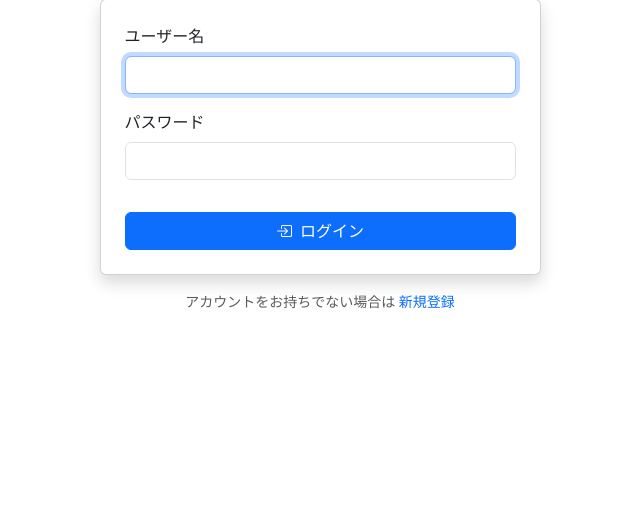
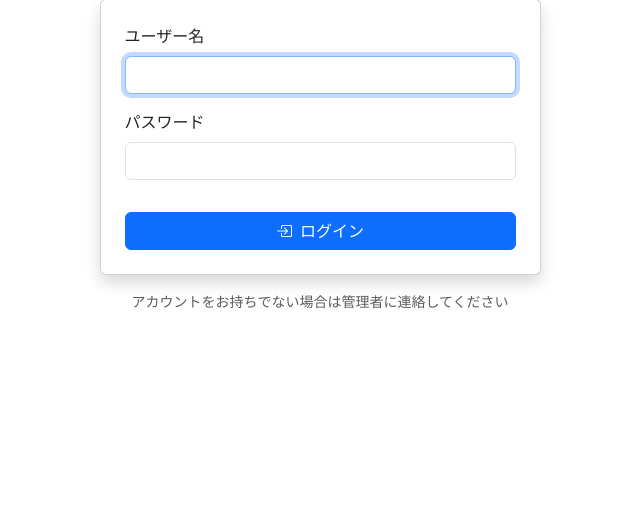
Before and after one commit to hayashi-keita/django-notebook-app, a Django app: page /accounts/login/ in a window 1280 px wide. Shown: the part 206-714 px from the top of the page, without its empty margins (320-960 px from the left). Run offline with Django 5.2, Linux system fonts and the light colour scheme.

```diff
--- a/accounts/templates/accounts/login.html
+++ b/accounts/templates/accounts/login.html
@@ -45,7 +45,7 @@
 
             {# 💡 補足：サインアップへのリンク（必要に応じて） #}
             <div class="text-center mt-3">
-                <p class="small text-muted">アカウントをお持ちでない場合は <a href="{% url 'accounts:signup' %}" class="text-decoration-none">新規登録</a></p>
+                <p class="small text-muted">アカウントをお持ちでない場合は管理者に連絡してください</p>
             </div>
 
         </div>
```
